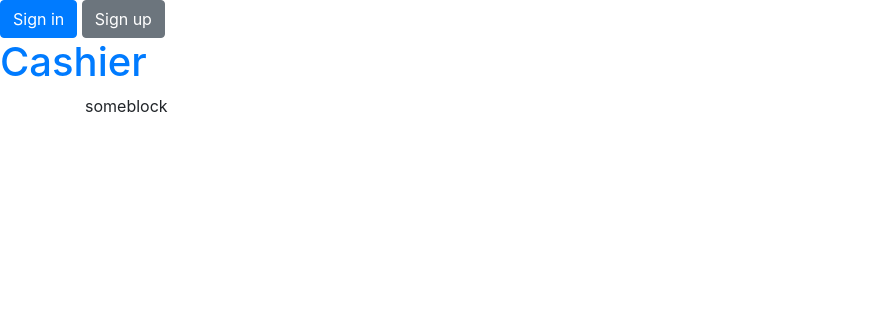
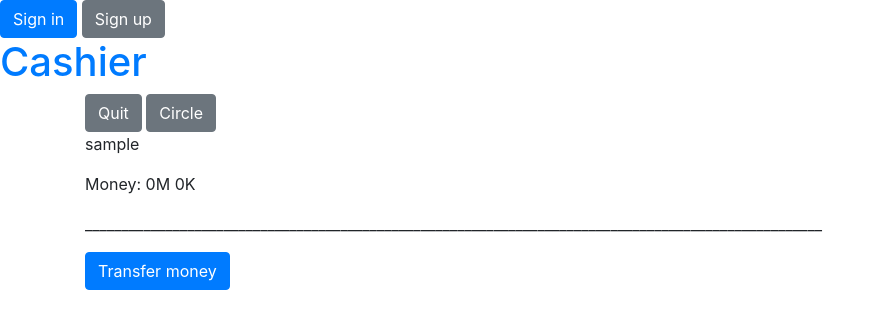
Before and after one commit to maximkz561/monopoly, a Django app: page /game/1 in a window 1280 px wide. Shown: the top 329 px of the page, without its empty margins (0-885 px from the left). Run offline with Django 3.2, Linux system fonts and the light colour scheme; tables that the repository leaves empty hold one stand-in row (values such as "Sample post"); some libraries are stand-ins or nearby versions.

Commit message:
version 1.0

```diff
--- a/base/forms.py
+++ b/base/forms.py
@@ -28,3 +28,7 @@ class RoomForm(forms.ModelForm):
     class Meta:
         model = Room
         fields = ('capacity', 'password', 'start_money', 'circle_money')
+
+
+class MoneyForm(forms.Form):
+    money = forms.IntegerField()
--- a/base/models.py
+++ b/base/models.py
@@ -1,5 +1,4 @@
 from django.contrib.auth.models import AbstractUser
-from django.core.validators import MinValueValidator
 from django.db import models
 
 from monopoly.settings import AUTH_USER_MODEL
@@ -23,6 +22,9 @@ class CustomUser(AbstractUser):
     money = models.IntegerField(null=True, blank=True)
     ready = models.BooleanField(default=False)
 
+    # def __str__(self):
+    #     return self.id
+
     def circle(self):
         self.money += self.room.circle_money
         self.save()
@@ -43,3 +45,10 @@ class CustomUser(AbstractUser):
     def reduce(self, amount: int):
         self.money -= amount
         self.save()
+
+    @property
+    def friendly_money(self):
+        money = self.money
+        k = money // 1000 % 1000
+        m = money // 1000000
+        return f'{m}M {k}K'
--- a/base/templates/game.html
+++ b/base/templates/game.html
@@ -1,4 +1,52 @@
 {% extends 'base.html' %}
 {% block content %}
-    <p>someblock</p>
+
+    <a href="{% url 'quit' %}" class="btn btn-secondary">Quit</a>
+    <a href="{% url 'increase' %}" class="btn btn-secondary">Circle</a>
+
+    {% for user in users %}
+        <div>
+            <p>{{ user.username }}</p>
+            <p>Money: {{ user.friendly_money }}</p>
+        </div>
+        <p>_____________________________________________________________________________________________________</p>
+        {% if user == request_user %}
+
+        {% else %}
+
+            <!-- Button trigger modal -->
+            <button type="button" class="btn btn-primary" data-toggle="modal" data-target="#Transfer_to_{{ user }}">
+                Transfer money
+            </button>
+        {% endif %}
+
+
+        <!-- Modal -->
+        <div class="modal fade" id="Transfer_to_{{ user }}" tabindex="-1" role="dialog"
+             aria-labelledby="exampleModalCenterTitle" aria-hidden="true">
+            <div class="modal-dialog modal-dialog-centered" role="document">
+                <div class="modal-content">
+                    <div class="modal-header">
+                        <h5 class="modal-title" id="exampleModalLongTitle">Send money to {{ user }}</h5>
+                        <button type="button" class="close" data-dismiss="modal" aria-label="Close">
+                            <span aria-hidden="true">&times;</span>
+                        </button>
+                    </div>
+                    <div class="modal-body">
+                        <form method="POST" id="transfer_to_{{ user }}" class="post-form"
+                              action="{% url 'transfer_money' user_id=user.id %}">
+                            {% csrf_token %}
+                            {{ form.money }}
+                        </form>
+                    </div>
+                    <div class="modal-footer">
+                        <button type="button" class="btn btn-secondary" data-dismiss="modal">Close</button>
+                        <button type="submit" form="transfer_to_{{ user }}" class="btn btn-primary">Save changes
+                        </button>
+                    </div>
+                </div>
+            </div>
+        </div>
+
+    {% endfor %}
 {% endblock %}
--- a/base/urls.py
+++ b/base/urls.py
@@ -1,6 +1,5 @@
 from django.urls import path
 from django.views.generic import TemplateView
-from django.contrib.auth.views import LoginView
 
 from base import views
 
@@ -14,5 +13,7 @@ urlpatterns = [
     path('quit', views.quit, name='quit'),
     path('room/<int:room_id>', views.render_room, name='room'),
     path('ready', views.ready, name='ready'),
-    path('game/<int:room_id>', views.start_game, name='start_game')
+    path('game/<int:room_id>', views.game, name='start_game'),
+    path('increase', views.increase, name='increase'),
+    path('transfer_money/<int:user_id>', views.transfer_money, name='transfer_money')
 ]
--- a/base/views.py
+++ b/base/views.py
@@ -1,7 +1,8 @@
 from django.contrib.auth.decorators import login_required
 from django.http import HttpResponse, Http404
 from django.shortcuts import render, redirect, get_object_or_404
-from base.forms import UserForm, RoomForm
+
+from base.forms import UserForm, RoomForm, MoneyForm
 from base.models import CustomUser, Room
 
 
@@ -12,7 +13,7 @@ def register(request):
             user = form.save(commit=False)
             user.set_password(user.password)
             user.save()
-            return HttpResponse('success')
+            return redirect('lobby')
         except ValueError:
             return render(request, 'registration.html', {'form': form})
     else:
@@ -53,6 +54,8 @@ def join_room(request, room_id):
     user.room = room
     user.save()
     users = CustomUser.objects.filter(room_id=room_id)
+    if room.active:
+        return redirect(f'../game/{room_id}')
     return redirect(f'../room/{room_id}')
 
 
@@ -81,7 +84,7 @@ def del_room(request, room_id):
 
 def render_room(request, room_id):
     users = CustomUser.objects.filter(room_id=room_id)
-    return render(request, 'room.html', {'users': users})
+    return render(request, 'room.html', {'users': users, 'request_user': request.user})
 
 
 @login_required()
@@ -103,5 +106,27 @@ def ready(request):
     return redirect(f'room/{room.id}')
 
 
-def start_game(request, room_id):
-    return render(request, 'game.html')
+def game(request, room_id):
+    room = get_object_or_404(Room, id=room_id)
+    users = CustomUser.objects.filter(room=room).order_by('pk')
+    form = MoneyForm()
+    return render(request, 'game.html', {'room': room, 'users': users, 'request_user': request.user, 'form': form})
+
+
+def increase(request):
+    user = request.user
+    room = user.room
+    user.increase(room.circle_money)
+    user.save()
+    return redirect(f'game/{room.id}')
+
+
+def transfer_money(request, user_id):
+    amount = int(request.POST.get('money'))
+    recipient = get_object_or_404(CustomUser, id=user_id)
+    user = request.user
+    user.transfer(recipient, amount)
+    user.save()
+    recipient.save()
+    room = user.room
+    return redirect(f'../game/{room.id}')
```
Also changed, not shown: base/templates/room.html (+14 -3 lines), monopoly/settings.py (+8 -2 lines).
